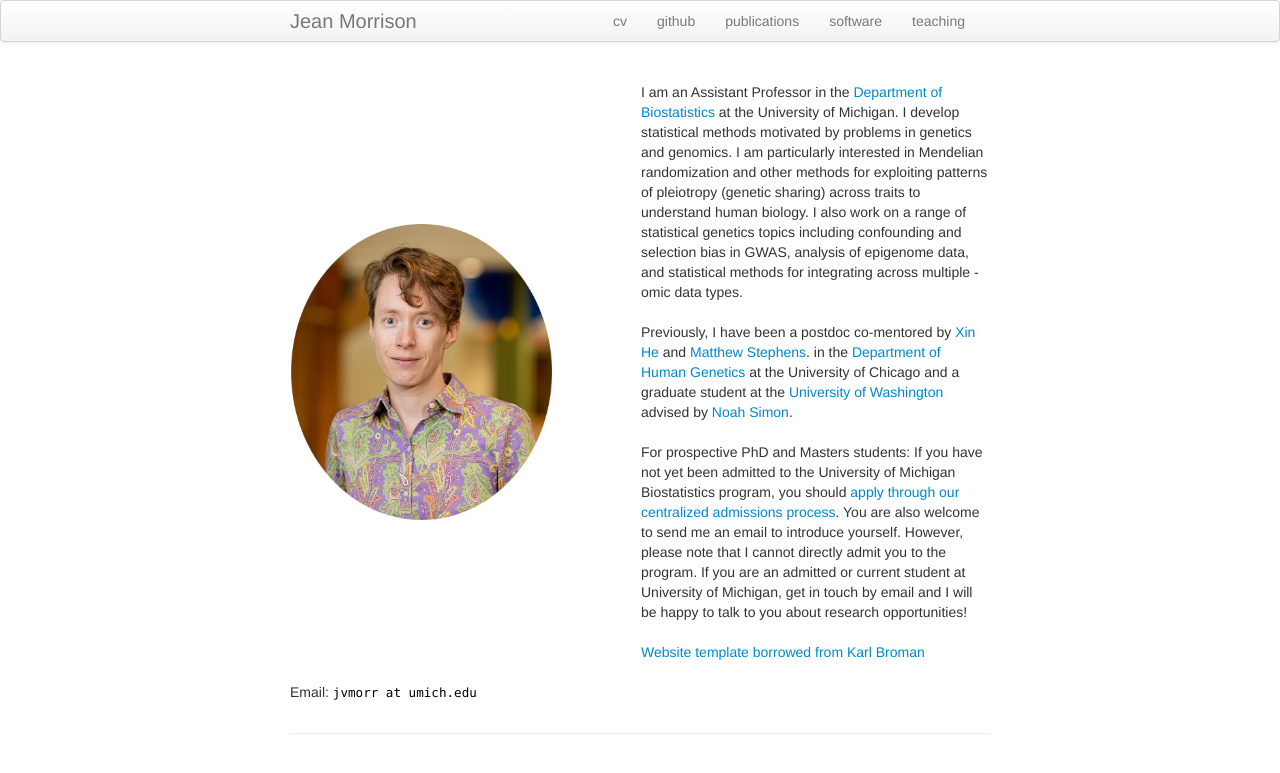
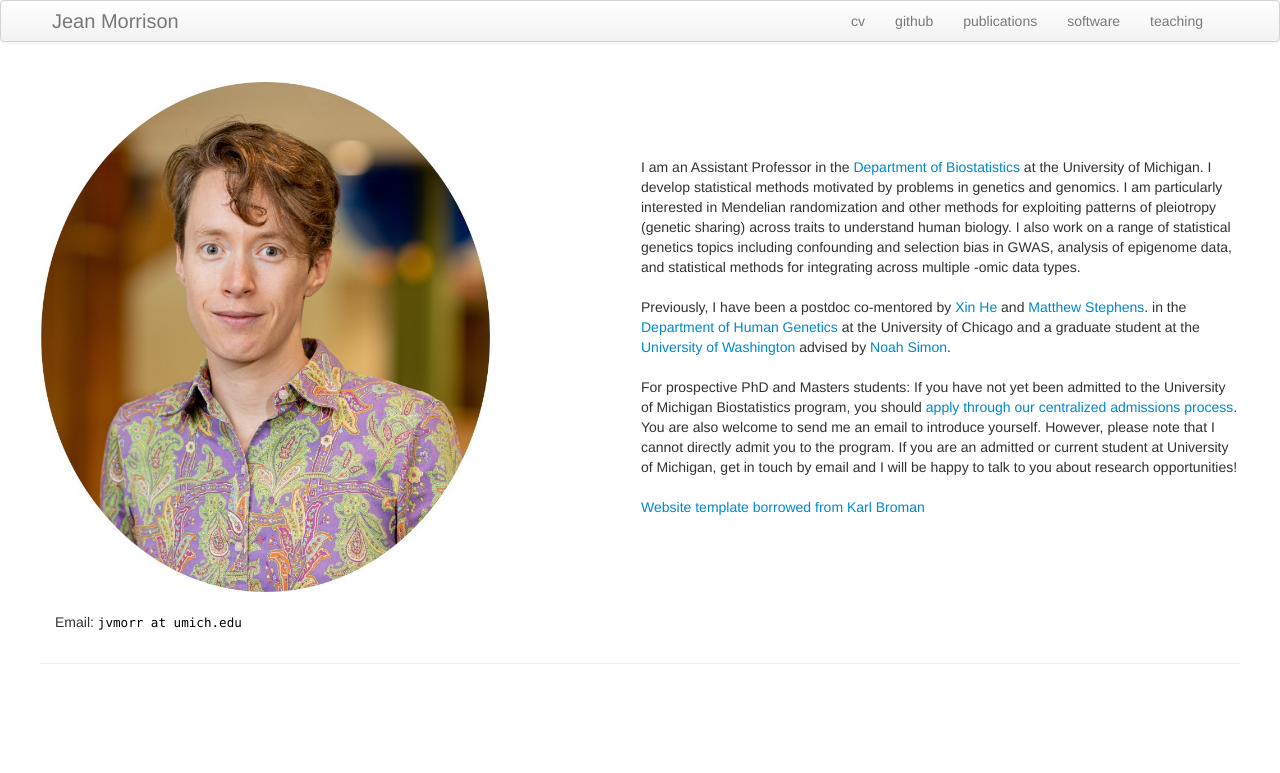
Before and after one commit to jean997/jean997.github.io, a Jekyll site: the page built from index.md, in a window 1280 px wide. Shown: the top 773 px of the page. Built offline with Jekyll 4.4.1, drawn with Linux system fonts in a browser that asks for light colours.

Commit message:
more mess with theme

```diff
--- a/_includes/themes/twitter/default.html
+++ b/_includes/themes/twitter/default.html
@@ -18,7 +18,7 @@
     <!-- Le styles -->
     <link href="{{ ASSET_PATH }}/bootstrap/css/bootstrap.2.2.2.min.css" rel="stylesheet">
     <link href="{{ ASSET_PATH }}/css/style.css?body=1" rel="stylesheet" type="text/css" media="all">
-    <link href="{{ ASSET_PATH }}/css/kbroman.css" rel="stylesheet" type="text/css" media="all">
+    <link href="{{ ASSET_PATH }}/css/jvmorr.css" rel="stylesheet" type="text/css" media="all">
 
     <!-- Le fav and touch icons -->
     <!-- <link rel="SHORTCUT ICON" href="{{ BASE_PATH }}/assets/me.ico"/ -->
--- /dev/null
+++ b/assets/themes/twitter/css/jvmorr.css
@@ -0,0 +1,68 @@
+code {
+  padding: 0;
+  font-size: 90%;
+  color: black;
+  background-color: white;
+  border: 0px solid white;
+}
+
+a code {
+    color: #slateblue;
+}
+
+a {
+    color: #slateblue;
+}
+
+a:hover {
+    color: darkslateblue;
+    background-color: #e3e4fa;
+    text-decoration: none;
+}
+
+a img {
+    border: solid 2px white;
+}
+
+a:hover img {
+    color: darkslateblue;
+    background-color: #e3e4fa;
+    text-decoration: none;
+    border: solid 2px #e3e4fa;
+}
+
+p.center {
+    text-align: center;
+}
+
+table.wide {
+    width: 100%;
+}
+
+table.wide td {
+    padding-top: 20px;
+    padding-bottom: 20px;
+}
+
+td.left {
+    text-align: left;
+}
+
+td.right {
+    text-align: right;
+}
+
+#hide_email b {
+    display: none;
+}
+
+
+h1, h2, h3, h4 {
+    color: darkslateblue;
+}
+
+.container-narrow {
+  max-width: 1200px;
+  width: 95%;
+  margin: 0 auto;
+}
```
